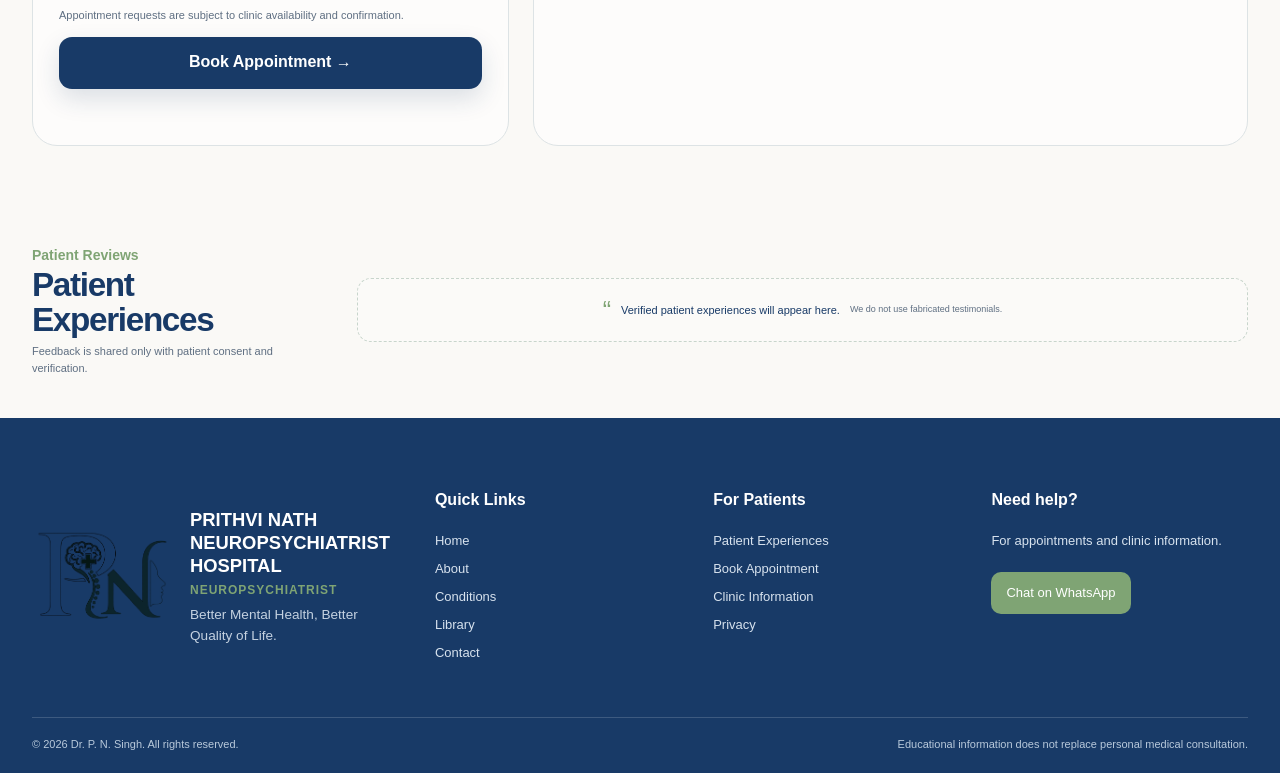
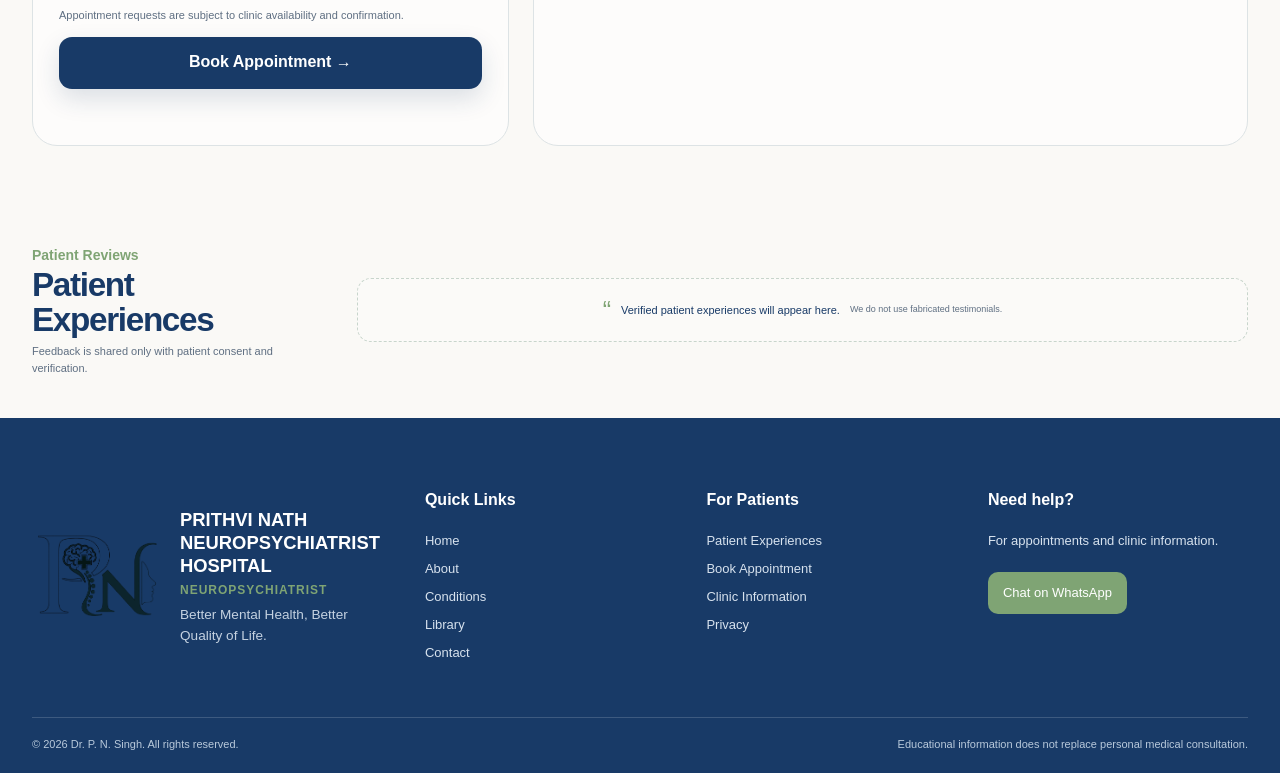
Before and after one commit to BLACKSHADOWS4/dr-pn-singh-site, a website: page public/index.html in a window 1280 px wide. Shown: the part 2531-3304 px from the top of the page. Drawn offline with Linux system fonts and the light colour scheme.

Commit message:
footer logo design

```diff
--- a/public/index.html
+++ b/public/index.html
@@ -984,7 +984,7 @@
         <div class="footer-brand" style="display: flex; align-items: center; gap: 18px; grid-column: span 1;">
 
             <!-- Perfectly aligned logo -->
-            <img src="images/logo.png" alt="Prithvi Nath Hospital Logo" style="width: 140px; height: auto; mix-blend-mode: multiply; background: transparent; flex-shrink: 0;" />
+            <img src="Images/logo.png" alt="Prithvi Nath Hospital Logo" style="width: 130px; height: auto; mix-blend-mode: multiply; background: transparent; flex-shrink: 0;" />
 
             <div style="display: flex; flex-direction: column; justify-content: center;">
                 <h3 style="margin: 0 0 4px 0; font-size: 1.15rem; line-height: 1.25;">
```
